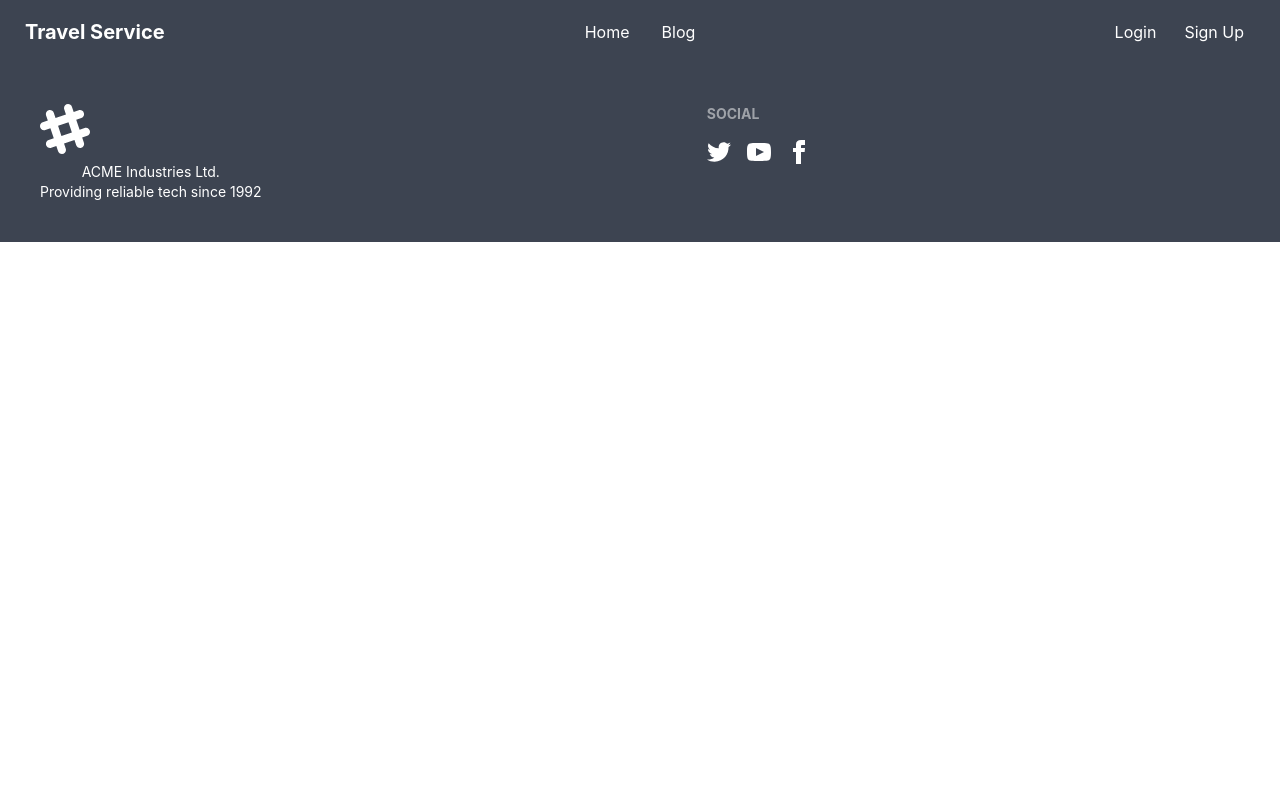
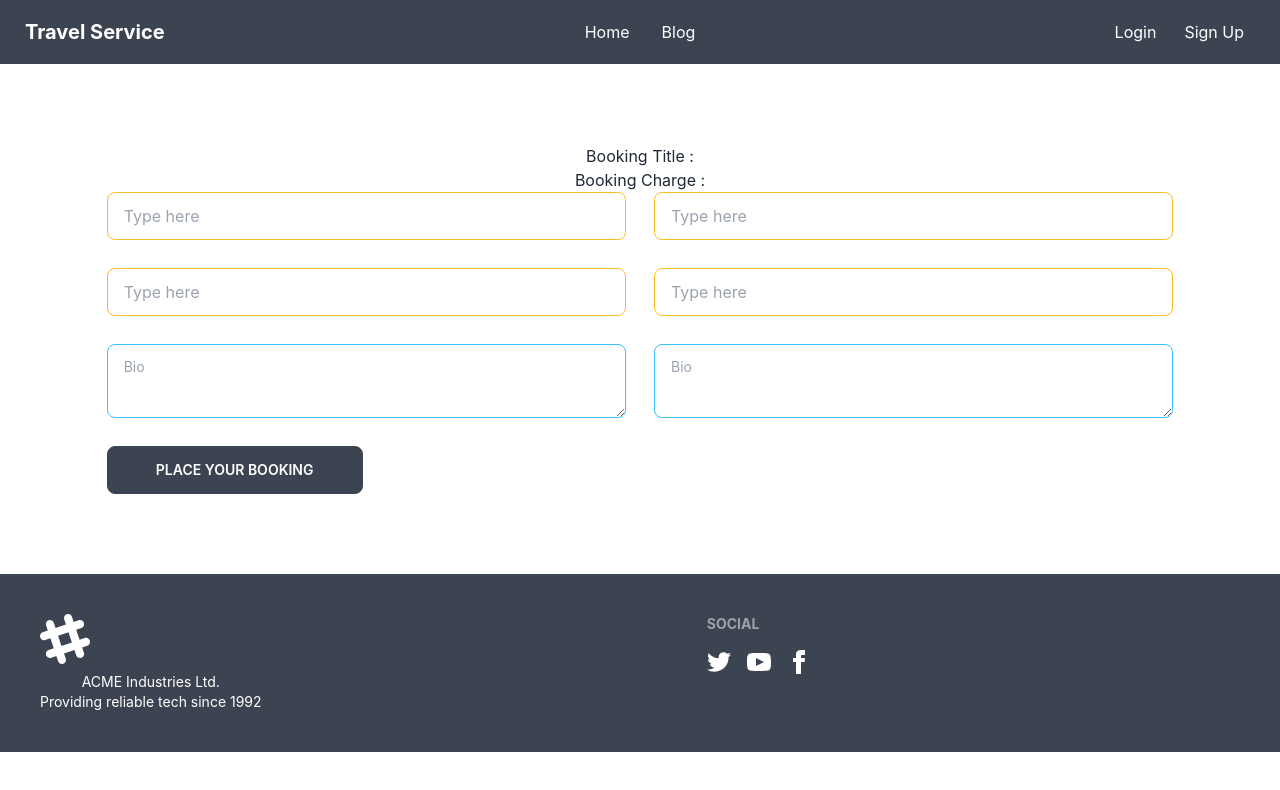
Before and after one commit to arifulsinbad/traveller-project, a React (Create React App) app: page /checkout in a window 1280 px wide. Shown: the top 790 px of the page. Built offline with nearby package versions, Linux system fonts and the light colour scheme; no server answers.

Commit message:
commit 15

```diff
--- a/public/index.html
+++ b/public/index.html
@@ -10,6 +10,7 @@
       content="Web site created using create-react-app"
     />
     <link rel="apple-touch-icon" href="%PUBLIC_URL%/logo192.png" />
+
     <!--
       manifest.json provides metadata used when your web app is installed on a
       user's mobile device or desktop. See https://developers.google.com/web/fundamentals/web-app-manifest/
--- a/src/From/CheckOut.js
+++ b/src/From/CheckOut.js
@@ -1,10 +1,28 @@
-import React from 'react';
+import React, { useContext } from 'react';
+import { AuthContext } from '../Authprovider/AuthProvider';
 
 const CheckOut = () => {
+ const{user}=useContext(AuthContext)
  return (
-  <div>
+  <div className='my-20'>
+   <h1>Booking Title : {}</h1>
+   <p>Booking Charge : {}</p>
+   <form >
+   <div className='grid grid-cols-1 lg:grid-cols-2 gap-7 w-10/12 mx-auto'>
+   <input type="text" placeholder="Type here" className="input input-bordered input-warning w-full " />
+   <input type="text" placeholder="Type here" className="input input-bordered input-warning w-full " />
+   <input type="text" placeholder="Type here" className="input input-bordered input-warning w-full " />
+   <input type="text" defaultValue={user?.email} placeholder="Type here" className="input input-bordered input-warning w-full " />
+   <textarea className="textarea textarea-info" placeholder="Bio"></textarea>
+   <textarea className="textarea textarea-info" placeholder="Bio"></textarea>
+   <button className="btn btn-wide">PLACE YOUR Booking</button>
 
-  </div>
+   </div>
+   </form>
+   <div>
+
+   </div>
+</div>
  );
 };
 
--- a/src/From/Login.js
+++ b/src/From/Login.js
@@ -1,9 +1,12 @@
 import React, { useContext } from 'react';
-import { Link } from 'react-router-dom';
+import { Link, useLocation, useNavigate } from 'react-router-dom';
 import { FaBeer, FaGoogle } from 'react-icons/fa';
 import { AuthContext } from '../Authprovider/AuthProvider';
 const Login = () => {
  const {login}=useContext(AuthContext)
+ const navigate = useNavigate()
+ const location = useLocation()
+ const form = location.state?.from?.pathname || '/'
  const handleLogin = (event)=>{
   event.preventDefault()
   const from = event.target;
@@ -13,6 +16,7 @@ const Login = () => {
   login(email, password)
   .then(result=>{
    const user = result.user;
+   navigate(form, {replace: true})
    console.log(user)
   })
   .catch(eror=>{
--- a/src/From/SignUp.js
+++ b/src/From/SignUp.js
@@ -1,6 +1,6 @@
 import React, { useContext } from 'react';
 import { Link } from 'react-router-dom';
-import { FaBeer, FaGoogle } from 'react-icons/fa';
+import { FaBeer, FaGoogle, } from 'react-icons/fa';
 import { AuthContext } from '../Authprovider/AuthProvider';
 import { GoogleAuthProvider } from 'firebase/auth';
 
@@ -30,12 +30,13 @@ const handleSignUp =(event)=>{
 
  return (
   <div className="hero min-h-screen bg-base-200 ">
+
   <div className="hero-content flex-col lg:flex-row-reverse gap-20">
     <div className="text-center lg:text-left">
       <h1 className="text-5xl font-bold">Sign Up Now</h1>
       <div className="avatar placeholder">
-  <div className="bg-green-600 text-neutral-content rounded-full w-24 btn-ghost mt-7">
-    <button onClick={handleGoogle} className="text-3xl"><FaGoogle></FaGoogle></button>
+  <div onClick={handleGoogle} className="bg-green-600 text-neutral-content rounded-full w-24 btn-ghost mt-7">
+    <button  className="text-3xl"><FaGoogle></FaGoogle></button>
     <h3 className='text-2xl'>oogle</h3>
   </div>
 </div>
@@ -70,6 +71,7 @@ const handleSignUp =(event)=>{
       </form>
     </div>
   </div>
+
 </div>
  );
 };
--- /dev/null
+++ b/src/Private/Private.js
@@ -0,0 +1,21 @@
+import React, { useContext } from 'react';
+import { FaSpinner } from 'react-icons/fa';
+import { Navigate, useLocation } from 'react-router-dom';
+import { AuthContext } from '../Authprovider/AuthProvider';
+
+const Private = () => {
+ const {user, loading} = useContext(AuthContext)
+ const location =useLocation()
+
+if(loading){
+ <button type="button" class="bg-indigo-500 ..." disabled>
+  <svg class="animate-spin h-5 w-14 mr-3 ..." viewBox="0 0 24 24">
+    <FaSpinner className='text-2xl'></FaSpinner>
+  </svg>
+  Processing...
+</button>
+}
+<Navigate to='/login' state={{from:location}} replace></Navigate>
+};
+
+export default Private;
```
